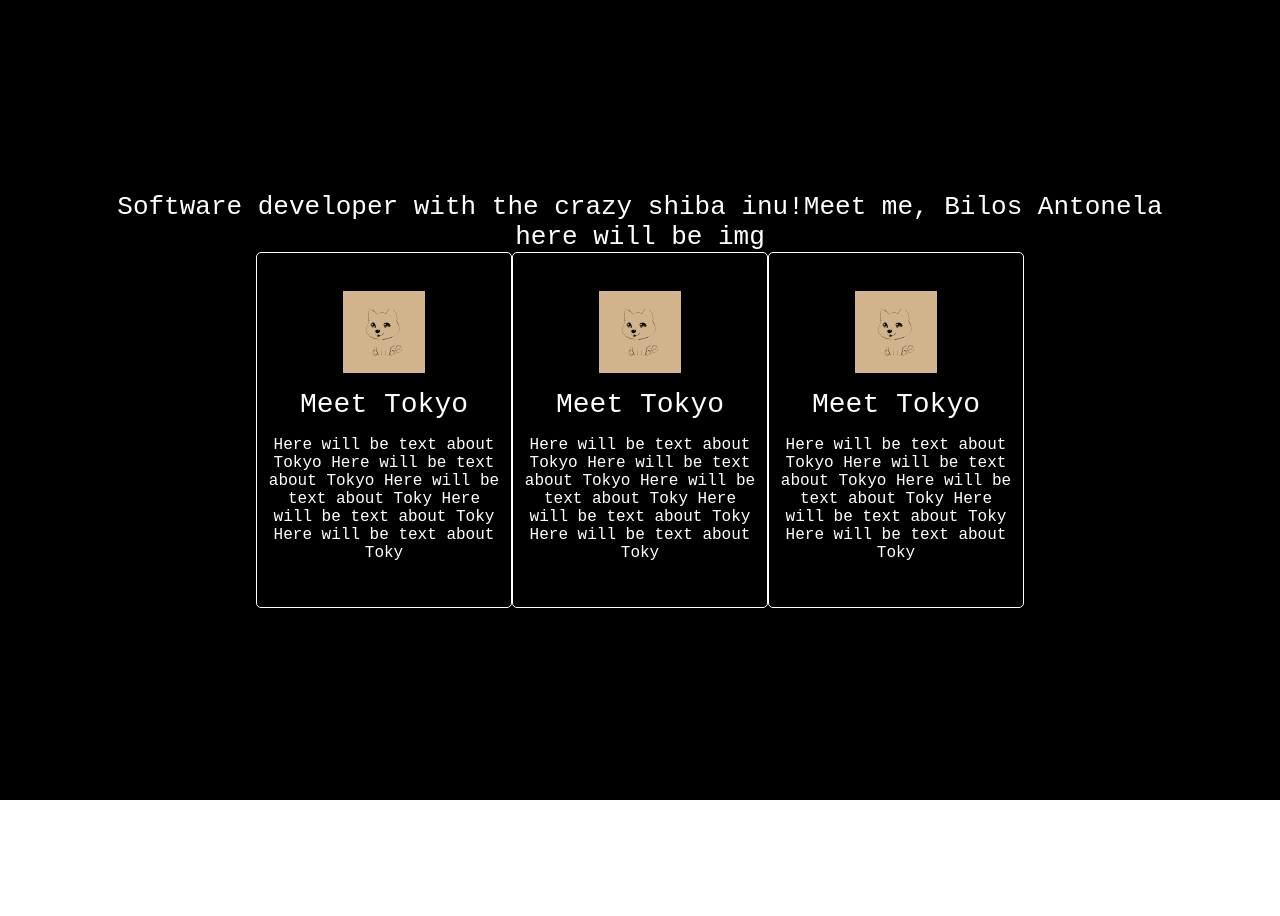
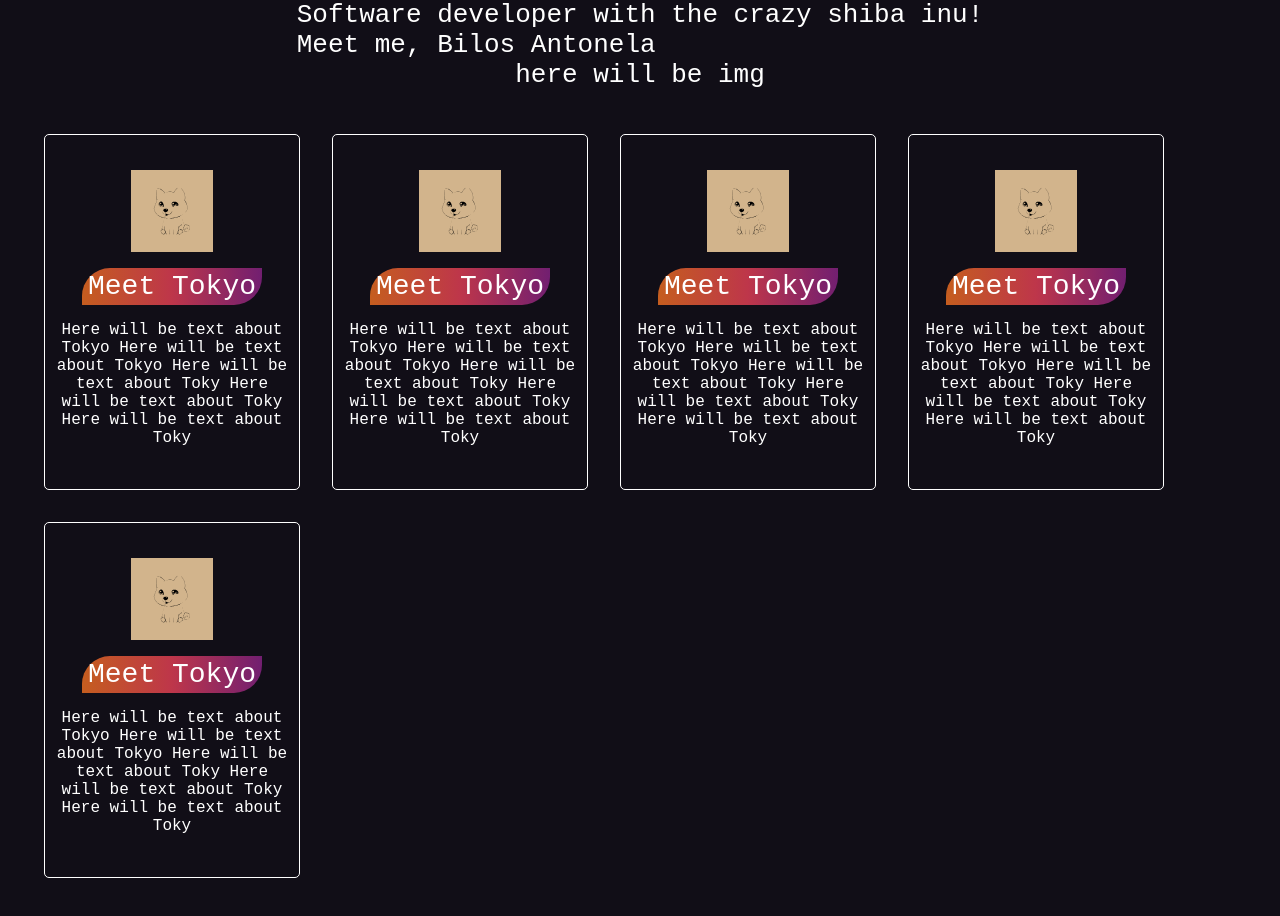
Before and after one commit to BilosNelly/about-nela, a React (Create React App) app: page / in a window 1280 px wide. Shown: the top 916 px of the page. Before the commit the page ends 800 px from the top, so only its background shows below. Built offline with nearby package versions, Linux system fonts and the light colour scheme.

Commit message:
Added a few components

```diff
--- a/src/App.js
+++ b/src/App.js
@@ -1,5 +1,6 @@
 import shiba from "./shiba.svg";
 import "./App.scss";
+import { Container } from "./components";
 
 function App() {
   return (
@@ -15,39 +16,37 @@ function App() {
         <div>here will be img</div>
       </div>
 
-      <div className="my-web__content">
-        <div className="my-web__container__wrapper">
-          <div className="my-web__container">
-            <span className="my-web__container__img">
-              <img src={shiba} className="" alt="shiba-inu" />
-            </span>
-            <span className="my-web__container__title">Meet Tokyo</span>
-            <span className="my-web__container__text">Here will be text about Tokyo Here will be text about Tokyo Here will be text about Toky Here will be text about Toky Here will be text about Toky</span>
-          </div>
-        </div>
+<div className="my-web__content">
+      <Container
+        img={shiba}
+        title={'Meet Tokyo'}
+        text={'Here will be text about Tokyo Here will be text about Tokyo Here will be text about Toky Here will be text about Toky Here will be text about Toky'}
+      />
 
-        <div className="my-web__container__wrapper">
-          <div className="my-web__container">
-            <span className="my-web__container__img">
-              <img src={shiba} className="" alt="shiba-inu" />
-            </span>
-            <span className="my-web__container__title">Meet Tokyo</span>
-            <span className="my-web__container__text">Here will be text about Tokyo Here will be text about Tokyo Here will be text about Toky Here will be text about Toky Here will be text about Toky</span>
-          </div>
-        </div>
+      <Container
+        img={shiba}
+        title={'Meet Tokyo'}
+        text={'Here will be text about Tokyo Here will be text about Tokyo Here will be text about Toky Here will be text about Toky Here will be text about Toky'}
+      />
 
-        <div className="my-web__container__wrapper">
-          <div className="my-web__container">
-            <span className="my-web__container__img">
-              <img src={shiba} className="" alt="shiba-inu" />
-            </span>
-            <span className="my-web__container__title">Meet Tokyo</span>
-            <span className="my-web__container__text">Here will be text about Tokyo Here will be text about Tokyo Here will be text about Toky Here will be text about Toky Here will be text about Toky</span>
-          </div>
-        </div>
+      <Container
+        img={shiba}
+        title={'Meet Tokyo'}
+        text={'Here will be text about Tokyo Here will be text about Tokyo Here will be text about Toky Here will be text about Toky Here will be text about Toky'}
+      />
 
-      </div>
+<Container
+        img={shiba}
+        title={'Meet Tokyo'}
+        text={'Here will be text about Tokyo Here will be text about Tokyo Here will be text about Toky Here will be text about Toky Here will be text about Toky'}
+      />
 
+<Container
+        img={shiba}
+        title={'Meet Tokyo'}
+        text={'Here will be text about Tokyo Here will be text about Tokyo Here will be text about Toky Here will be text about Toky Here will be text about Toky'}
+      />
+</div>
     </div>
   );
 }
--- a/src/App.scss
+++ b/src/App.scss
@@ -5,7 +5,7 @@
   flex-wrap: wrap;
   font-family: monospace;
   color: whitesmoke;
-  background-color: #000000;
+  background-color: #110e17;
   min-height: 100vh;
   align-items: center;
   justify-content: center;
@@ -14,12 +14,14 @@
 
   &__header {
     display: flex;
+    flex-direction: column;
     color: white;
   }
 
   &__content {
     display: flex;
     flex-wrap: wrap;
+    padding: 28px 28px;
   }
 
   &__container {
@@ -34,11 +36,18 @@
       height: 330px;
       border: 1px solid white;
       border-radius: 5px;
+      margin: 16px;
     }
 
     &__img {
       display: flex;
       justify-content: center;
+      transition: all 0.3s;
+
+      :hover {
+        transform: scale(1.1);
+        cursor: pointer;
+      }
 
       > img {
         width: 82px;
@@ -49,7 +58,7 @@
 
     &__title {
       align-self: center;
-      padding: 16px 0 16px;
+      margin: 16px 0px;
       font-size: 28px;
     }
 
@@ -82,3 +91,9 @@
     transform: rotate(360deg);
   }
 }
+
+.highlight {
+  background-image: linear-gradient(to right, #F27121cc, #E94057cc, #8A2387cc);
+  border-radius: 1em 0 1em 0;
+  padding: 3px 6px;
+}
--- /dev/null
+++ b/src/components/container.jsx
@@ -0,0 +1,15 @@
+export const Container = (props) => {
+    return (
+        <div className="my-web__container__wrapper">
+          <div className="my-web__container">
+            <span className="my-web__container__img">
+              <img src={props.img} />
+            </span>
+            <span className="my-web__container__title highlight">{props.title}</span>
+            <span className="my-web__container__text">{props.text}</span>
+          </div>
+        </div>
+    );
+}
+
+export default Container;
--- /dev/null
+++ b/src/components/index.jsx
@@ -0,0 +1,5 @@
+import Container from './container';
+
+export {
+    Container,
+}
```
